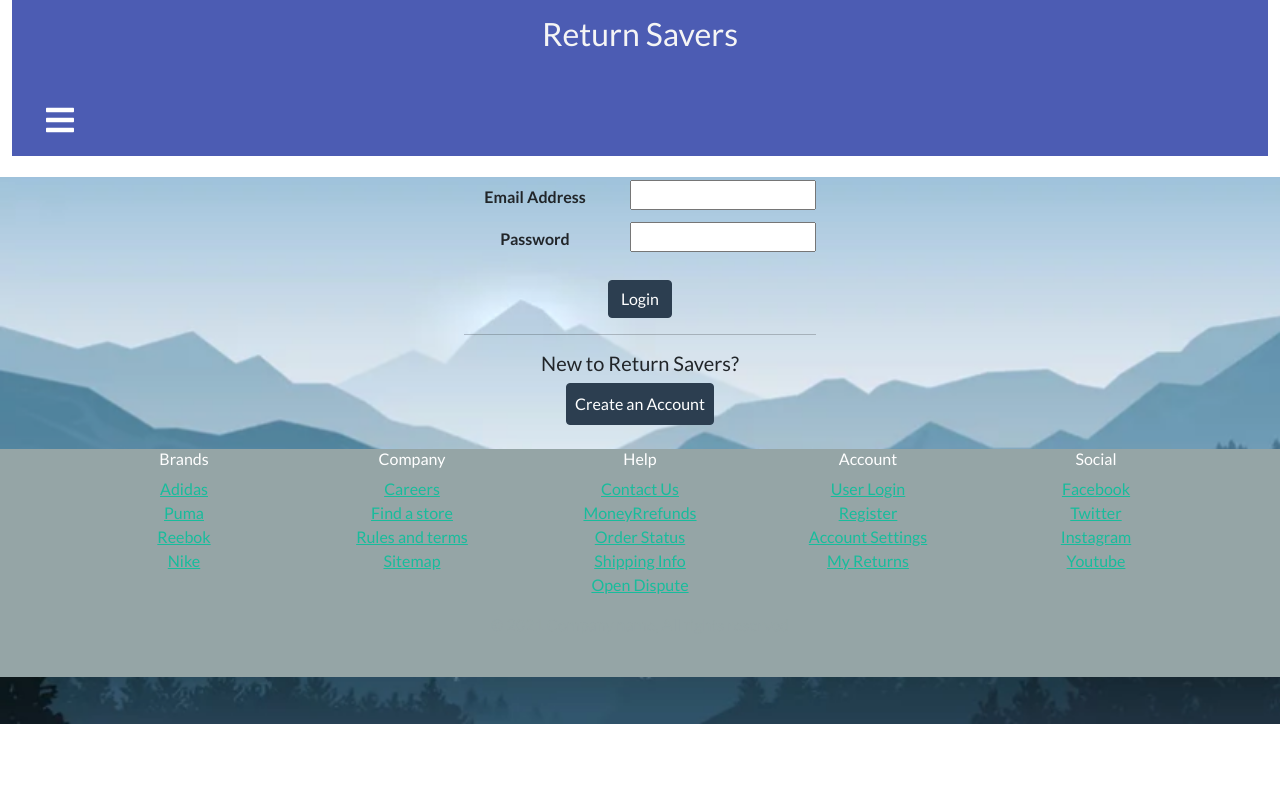
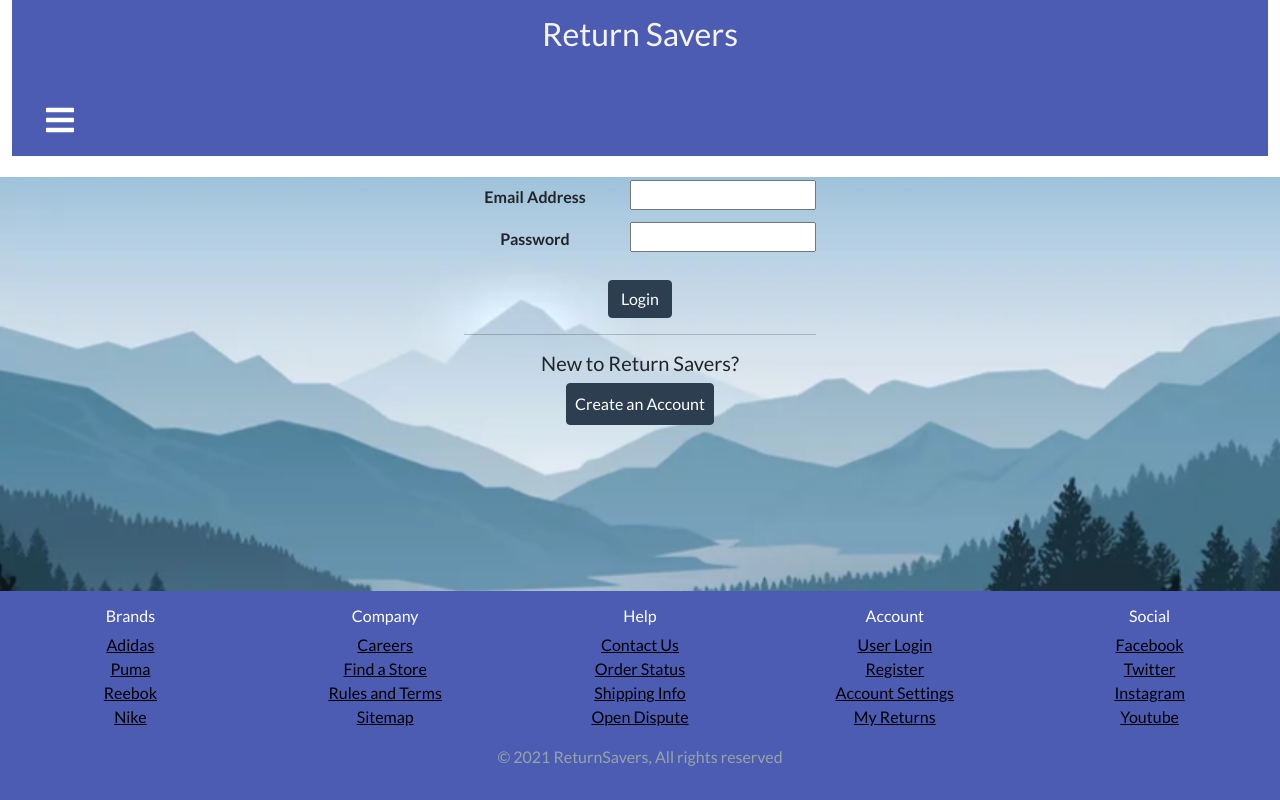
Before and after one commit to Pax110/returns_savers, a React (Create React App) app in the folder client/: page /login in a window 1280 px wide. Built offline with nearby package versions, Linux system fonts and the light colour scheme; the HTML template or start-up script is replaced by a standard one.

Commit message:
improved footer and updated help card flipping fix

```diff
--- /dev/null
+++ b/client/src/components/Footer.css
@@ -0,0 +1,13 @@
+
+.footer-container {
+    position: fixed;
+    left: 0;
+    bottom: 0;
+    width: 100%;
+    background-color: #4c5cb3;
+    padding: 15px;
+}
+.retunSavers-listStyle {
+    color:black
+
+}
--- a/client/src/components/Footer.js
+++ b/client/src/components/Footer.js
@@ -1,70 +1,67 @@
 import React from 'react'
-
-
+import './Footer.css'
 
 
 function Footer() {
     return (
         <div>
-                <footer class="section-footer bg-secondary">
-        <div class="container">
+                <footer class="footer-container">
+        <div class="footer-container">
             <section class="footer-top padding-y-lg text-white">
                 <div class="row">
                     <aside class="col-md col-6">
                         <h6 class="title">Brands</h6>
                         <ul class="list-unstyled">
-                            <li> <a href="#">Adidas</a></li>
-                            <li> <a href="#">Puma</a></li>
-                            <li> <a href="#">Reebok</a></li>
-                            <li> <a href="#">Nike</a></li>
+                            <li> <a class="retunSavers-listStyle">Adidas</a></li>
+                            <li> <a class="retunSavers-listStyle">Puma</a></li>
+                            <li> <a class="retunSavers-listStyle">Reebok</a></li>
+                            <li> <a class="retunSavers-listStyle">Nike</a></li>
                         </ul>
                     </aside>
                     <aside class="col-md col-6">
                         <h6 class="title">Company</h6>
                         <ul class="list-unstyled">
-                            {/* <li> <a href="#">About us</a></li> */}
-                            <li> <a href="#">Careers</a></li>
-                            <li> <a href="#">Find a store</a></li>
-                            <li> <a href="#">Rules and terms</a></li>
-                            <li> <a href="#">Sitemap</a></li>
+                            {/* <li> <a class="retunSavers-listStyle">About us</a></li> */}
+                            <li> <a class="retunSavers-listStyle">Careers</a></li>
+                            <li> <a class="retunSavers-listStyle">Find a Store</a></li>
+                            <li> <a class="retunSavers-listStyle">Rules and Terms</a></li>
+                            <li> <a class="retunSavers-listStyle">Sitemap</a></li>
                         </ul>
                     </aside>
                     <aside class="col-md col-6">
                         <h6 class="title">Help</h6>
                         <ul class="list-unstyled">
-                            <li> <a href="#">Contact Us</a></li>
-                            <li> <a href="#">MoneyRrefunds</a></li>
-                            <li> <a href="#">Order Status</a></li>
-                            <li> <a href="#">Shipping Info</a></li>
-                            <li> <a href="#">Open Dispute</a></li>
+                            <li> <a class="retunSavers-listStyle">Contact Us</a></li>
+                            {/* <li> <a class="retunSavers-listStyle">Money Refunds</a></li> */}
+                            <li> <a class="retunSavers-listStyle">Order Status</a></li>
+                            <li> <a class="retunSavers-listStyle">Shipping Info</a></li>
+                            <li> <a class="retunSavers-listStyle">Open Dispute</a></li>
                         </ul>
                     </aside>
                     <aside class="col-md col-6">
                         <h6 class="title">Account</h6>
                         <ul class="list-unstyled">
-                            <li> <a href="#"> User Login </a></li>
-                            <li> <a href="#"> Register </a></li>
-                            <li> <a href="#"> Account Settings </a></li>
-                            <li> <a href="#"> My Returns </a></li>
+                            <li> <a class="retunSavers-listStyle"> User Login </a></li>
+                            <li> <a class="retunSavers-listStyle"> Register </a></li>
+                            <li> <a class="retunSavers-listStyle"> Account Settings </a></li>
+                            <li> <a class="retunSavers-listStyle"> My Returns </a></li>
                         </ul>
                     </aside>
                     <aside class="col-md">
                         <h6 class="title">Social</h6>
                         <ul class="list-unstyled">
-                            <li><a href="#"> <i class="fab fa-facebook"></i> Facebook </a></li>
-                            <li><a href="#"> <i class="fab fa-twitter"></i> Twitter </a></li>
-                            <li><a href="#"> <i class="fab fa-instagram"></i> Instagram </a></li>
-                            <li><a href="#"> <i class="fab fa-youtube"></i> Youtube </a></li>
+                            <li><a class="retunSavers-listStyle"> <i class="fab fa-facebook"></i> Facebook </a></li>
+                            <li><a class="retunSavers-listStyle"> <i class="fab fa-twitter"></i> Twitter </a></li>
+                            <li><a class="retunSavers-listStyle"> <i class="fab fa-instagram"></i> Instagram </a></li>
+                            <li><a class="retunSavers-listStyle"> <i class="fab fa-youtube"></i> Youtube </a></li>
                         </ul>
                     </aside>
                 </div>
             </section>
 
             <section class="footer-bottom text-center">
+                    <p class="text-muted"> &copy; 2021 ReturnSavers, All rights reserved </p>
 
-
-                    <p class="text-muted"> &copy; 2021 Company name, All rights reserved </p>
-                    <br />
             </section>
         </div>
     </footer>
--- a/client/src/components/Help.js
+++ b/client/src/components/Help.js
@@ -14,8 +14,13 @@ const styles = {
     }
 }
 
+
+
 function Help() {
-    const [showHelp, setShowHelp]=useState()
+    const [showHelp1, setShowHelp1]=useState()
+    const [showHelp2, setShowHelp2]=useState()
+    const [showHelp3, setShowHelp3]=useState()
+    const [showHelp4, setShowHelp4]=useState()
   return (
     <div className="App">
         <Container fluid style={styles.myContainerPadding}>
@@ -23,7 +28,7 @@ function Help() {
             <Row>
               <Col>
                 <Card className="mb-3" style={{color:"#000"}}>
-                    {!showHelp &&
+                    {!showHelp1 &&
                     <>
                         {/* <Card.Img src={'./images/geetha.jpg'}/> */}
                         <Card.Body>
@@ -33,13 +38,13 @@ function Help() {
                             <Card.Text>
                                 How will I know who to send my product to?
                             </Card.Text>
-                            <Button onClick={()=>{setShowHelp(!showHelp)}}>
+                            <Button onClick={()=>{setShowHelp1(!showHelp1)}}>
                                 FAQ Answer
                             </Button>
                         </Card.Body>
                         </>
                     }
-                    {showHelp &&
+                    {showHelp1 &&
                      <>
                      {/* <Card.Img style={{width:"150px", margin:"auto"}}src={'./images/geetha.jpg'}/> */}
                      <Card.Body>
@@ -51,7 +56,7 @@ function Help() {
                             for you to download your shipping label.  Print this off
                             and send.
                          </Card.Text>
-                         <Button onClick={()=>{setShowHelp(!showHelp)}}>
+                         <Button onClick={()=>{setShowHelp1(!showHelp1)}}>
                             Back
                          </Button>
                      </Card.Body>
@@ -62,7 +67,7 @@ function Help() {
 
               <Col>
               <Card className="mb-3" style={{color:"#000"}}>
-                    {!showHelp &&
+                    {!showHelp2 &&
                     <>
                         {/* <Card.Img src={'./images/andrea2.jpg'}/> */}
                         <Card.Body>
@@ -72,13 +77,13 @@ function Help() {
                             <Card.Text>
                                 What do I do if my return is Declined?
                             </Card.Text>
-                            <Button onClick={()=>{setShowHelp(!showHelp)}}>
+                            <Button onClick={()=>{setShowHelp2(!showHelp2)}}>
                                 FAQ Answer
                             </Button>
                         </Card.Body>
                         </>
                     }
-                    {showHelp &&
+                    {showHelp2 &&
                      <>
                      {/* <Card.Img style={{width:"150px", margin:"auto"}}src={'./images/andrea2.jpg'}/> */}
                      <Card.Body>
@@ -91,7 +96,7 @@ function Help() {
                              You could keep it, give or sell to friends or family, or you may donate
                              it to a charity in your area.
                          </Card.Text>
-                         <Button onClick={()=>{setShowHelp(!showHelp)}}>
+                         <Button onClick={()=>{setShowHelp2(!showHelp2)}}>
                              Back
                          </Button>
                      </Card.Body>
@@ -103,7 +108,7 @@ function Help() {
 
               <Col>
               <Card className="mb-3" style={{color:"#000"}}>
-                    {!showHelp &&
+                    {!showHelp3 &&
                     <>
                         {/* <Card.Img src={'./images/andrea2.jpg'}/> */}
                         <Card.Body>
@@ -113,13 +118,13 @@ function Help() {
                             <Card.Text>
                                 What if I changed my mind and now want to keep the product?
                             </Card.Text>
-                            <Button onClick={()=>{setShowHelp(!showHelp)}}>
+                            <Button onClick={()=>{setShowHelp3(!showHelp3)}}>
                                 FAQ Answer
                             </Button>
                         </Card.Body>
                         </>
                     }
-                    {showHelp &&
+                    {showHelp3 &&
                      <>
                      {/* <Card.Img style={{width:"150px", margin:"auto"}}src={'./images/andrea2.jpg'}/> */}
                      <Card.Body>
@@ -134,7 +139,7 @@ function Help() {
                              change your selection to "I am happy with my product"
 
                          </Card.Text>
-                         <Button onClick={()=>{setShowHelp(!showHelp)}}>
+                         <Button onClick={()=>{setShowHelp3(!showHelp3)}}>
                              Back
                          </Button>
                      </Card.Body>
@@ -146,7 +151,7 @@ function Help() {
 
               <Col>
               <Card className="mb-3" style={{color:"#000"}}>
-                    {!showHelp &&
+                    {!showHelp4 &&
                     <>
                         {/* <Card.Img src={'./images/andrea2.jpg'}/> */}
                         <Card.Body>
@@ -156,13 +161,13 @@ function Help() {
                             <Card.Text>
                                 I have a different question not listed here
                             </Card.Text>
-                            <Button onClick={()=>{setShowHelp(!showHelp)}}>
+                            <Button onClick={()=>{setShowHelp4(!showHelp4)}}>
                                 FAQ Answer
                             </Button>
                         </Card.Body>
                         </>
                     }
-                    {showHelp &&
+                    {showHelp4 &&
                      <>
                      {/* <Card.Img style={{width:"150px", margin:"auto"}}src={'./images/andrea2.jpg'}/> */}
                      <Card.Body>
@@ -174,7 +179,7 @@ function Help() {
                              you may send an email to <br/>
                              info@returnsavers.com
                          </Card.Text>
-                         <Button onClick={()=>{setShowHelp(!showHelp)}}>
+                         <Button onClick={()=>{setShowHelp4(!showHelp4)}}>
                              Back
                          </Button>
                      </Card.Body>
--- a/client/src/components/Layout/Header.css
+++ b/client/src/components/Layout/Header.css
@@ -7,23 +7,3 @@
     color: #f5f5f5;
     align-items: left;
 }
-.footer-container {
-    background-color: #4c5cb3;
-    padding: 15px;
-}
-
-/* <style>
-.footer {
-  position: fixed;
-  left: 0;
-  bottom: 0;
-  width: 100%;
-  background-color: red;
-  color: white;
-  text-align: center;
-}
-</style>
-
-<div class="footer">
-  <p>Footer</p>
-</div> */
```
